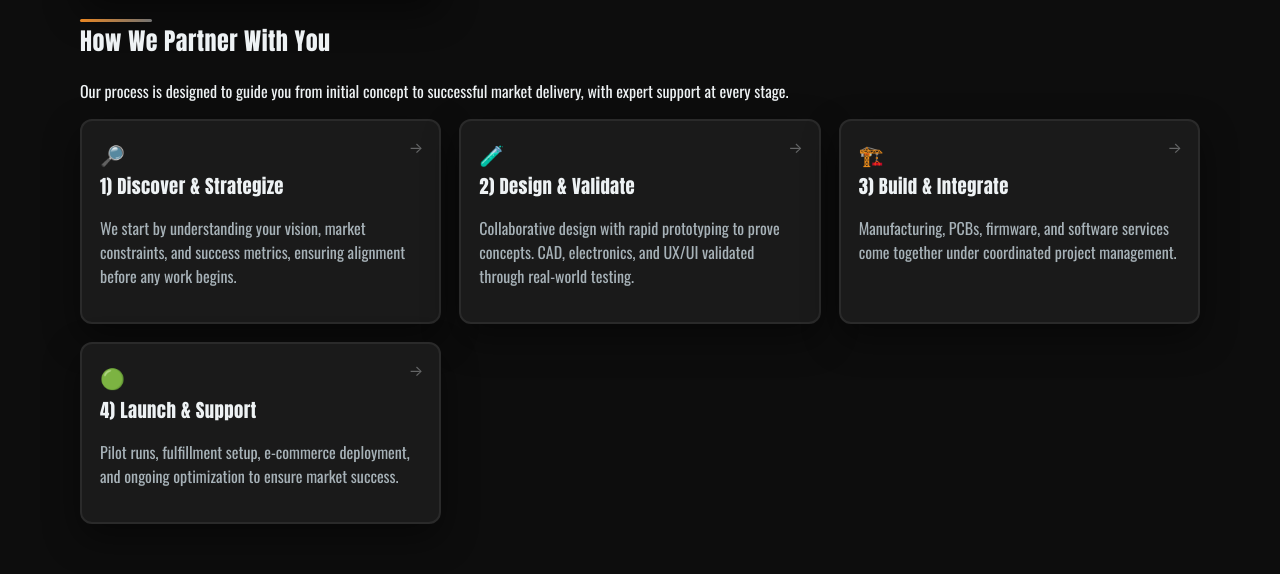
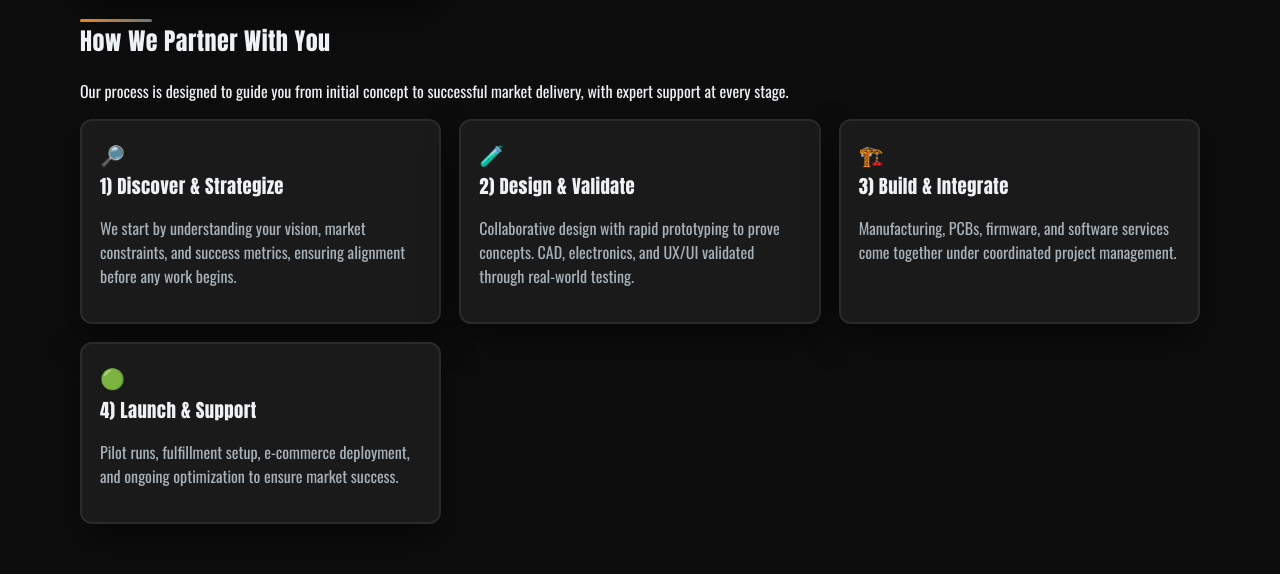
Before and after one commit to Path-Magic-Tech/3dops-marketing, a React (Vite) app: page /services in a window 1280 px wide. Shown: the part 800-1374 px from the top of the page. Built offline with nearby package versions, Linux system fonts and the light colour scheme.

Commit message:
fixed non-clickable cards

```diff
--- a/src/App.jsx
+++ b/src/App.jsx
@@ -65,12 +65,12 @@ export default function App(){
   )
 }
 
-// Component to attach ripple interaction to elements with .card
+// Component to attach ripple interaction to elements with .card (excluding .card-static)
 function RippleInitializer(){
   useEffect(()=>{
     const handler = (e) => {
       const card = e.target.closest('.card');
-      if(!card) return;
+      if(!card || card.classList.contains('card-static')) return;
       const rect = card.getBoundingClientRect();
       const x = e.clientX - rect.left;
       const y = e.clientY - rect.top;
--- a/src/components/CardGrid.jsx
+++ b/src/components/CardGrid.jsx
@@ -2,7 +2,7 @@ export default function CardGrid({items=[]}){
   return (
     <div className="card-grid">
       {items.map((it, i)=>(
-        <article className="card" key={i}>
+        <article className="card card-static" key={i}>
           <div className="card-icon">{it.icon}</div>
           <h3>{it.title}</h3>
           <p>{it.body}</p>
--- a/src/styles/3dops.css
+++ b/src/styles/3dops.css
@@ -146,6 +146,16 @@ a:hover{opacity: 0.9}
 }
 .card:hover::after, .card:focus-visible::after{opacity:.9; transform:translateX(4px)}
 .card:active{transform:translateY(-1px)}
+
+/* Static cards (non-clickable) */
+.card-static{cursor:default}
+.card-static::after{display:none}
+.card-static:hover, .card-static:focus-visible{
+  border-color: var(--border);
+  transform:none;
+  background: var(--panel);
+  box-shadow: var(--shadow);
+}
 
 /* Ripple effect */
 .ripple{
```
